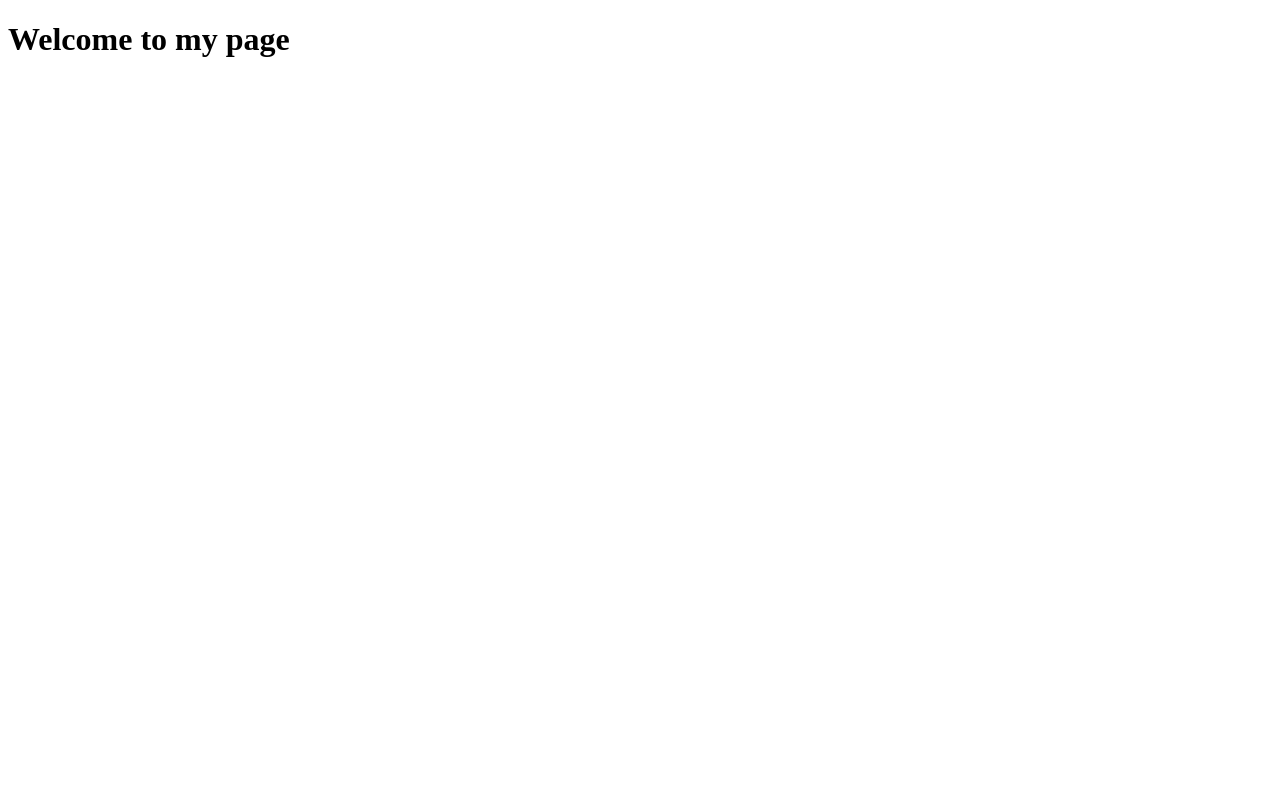
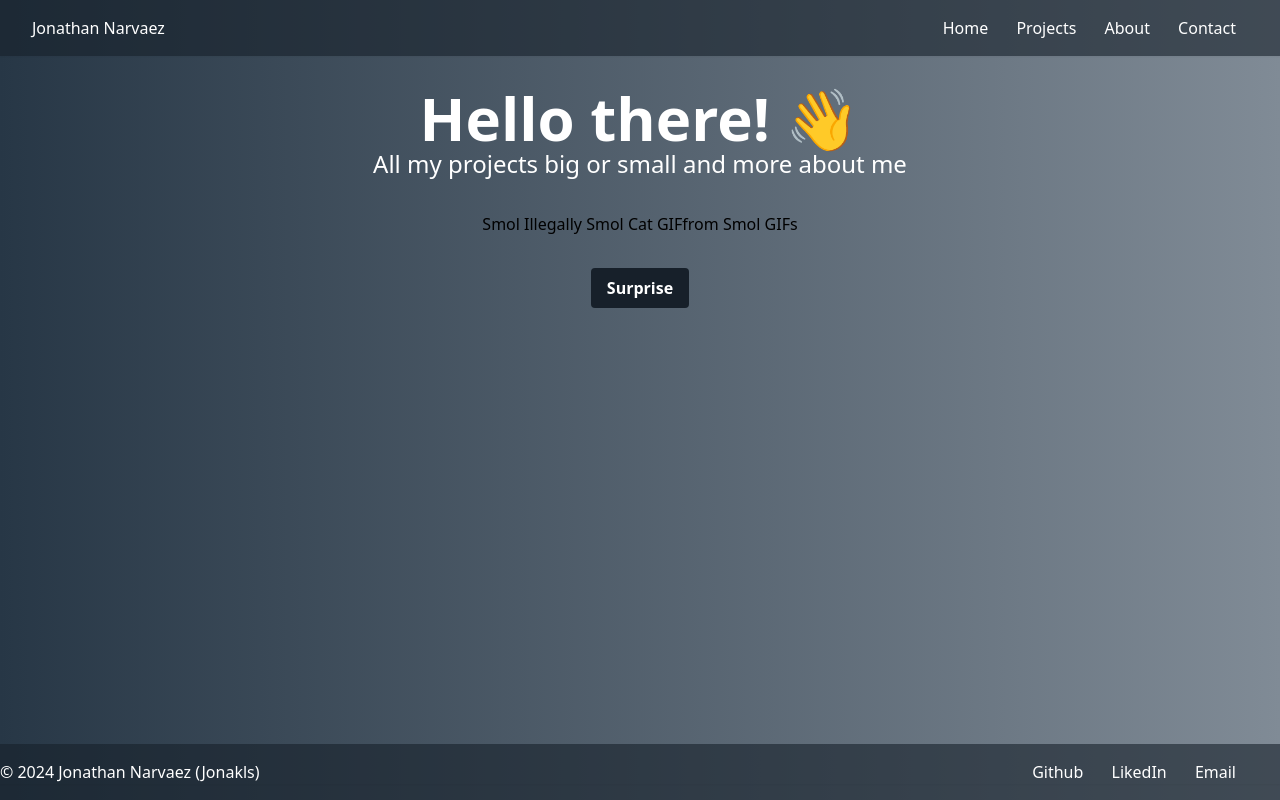
Before and after one commit to jonakls/jonakls.github.io, a plain HTML site: page index.html in a window 1280 px wide. Drawn offline with nearby package versions, Linux system fonts and the light colour scheme; a script that the page names is missing.

Commit message:
refactor(page): refactor all page

```diff
--- a/index.html
+++ b/index.html
@@ -1,11 +1,53 @@
 <!DOCTYPE html>
-<html lang="en">
+<html lang="es">
 <head>
     <meta charset="UTF-8">
     <meta name="viewport" content="width=device-width, initial-scale=1.0">
-    <title>Jonakls | WebPage</title>
+    <script src="https://cdn.tailwindcss.com"></script>
+    <script src="./javascript/tailwind.config.js"></script>
+    <title>Jonakls | Page</title>
 </head>
-<body>
-    <h1>Welcome to my page</h1>
+<body class="h-14 bg-gradient-to-r from-[#273746] to-[#808B96]">
+    <header>
+        <nav class="bg-opacity-60 flex justify-between items-center h-14 bg-[#17202A] text-white relative shadow-sm font-mono" role="navigation">
+            <div class="pl-8">Jonathan Narvaez</div>
+
+            <div class="pr-8">
+                <a href="#" class="p-3">Home</a>
+                <a href="#" class="p-3">Projects</a>
+                <a href="#" class="p-3">About</a>
+                <a href="#" class="p-3">Contact</a>
+            </div>
+        </nav>
+    </header>
+
+    <div class="container mx-auto">
+        <section class="text-center p-8">
+            <h1 class="text-6xl text-white font-bold">Hello there! 👋</h1>
+            <p class="text-2xl text-white">All my projects big or small and more about me</p>
+
+            <div class="container tenor-gif-embed mx-auto m-8" data-postid="3484507763170497045" data-share-method="host" data-aspect-ratio="2" data-width="50%">
+                <a href="https://tenor.com/view/smol-illegally-smol-cat-cute-cat-boop-gif-3484507763170497045">Smol Illegally Smol Cat GIF</a>from
+                <a href="https://tenor.com/search/smol-gifs">Smol GIFs</a>
+            </div>
+            <script type="text/javascript" async src="https://tenor.com/embed.js"></script>
+
+
+            <button class="bg-[#17202A] hover:bg-[#808B96] text-white font-bold py-2 px-4 rounded">Surprise</button>
+        </section>
+    </div>
+
+    <footer class="bg-opacity-60 bg-[#17202A] h-14 inset-x-0 bottom-0 absolute items-center content-center">
+        <div class="container mx-auto text-white text-center flex justify-between  relative shadow-sm" >
+            <p class="pr-8">&copy; 2024 Jonathan Narvaez (Jonakls)</p>
+            <div class="pr-8">
+                <a href="#" class="p-3">Github</a>
+                <a href="#" class="p-3">LikedIn</a>
+                <a href="#" class="p-3">Email</a>
+            </div>
+        </div>
+    </footer>
+
+
 </body>
 </html>
--- /dev/null
+++ b/javascript/tailwind.config.js
@@ -0,0 +1,7 @@
+tailwind.config = {
+    theme: {
+        fontFamily: {
+            'display': ['Tahoma', 'sans-serif']
+        }
+    }
+}
```
